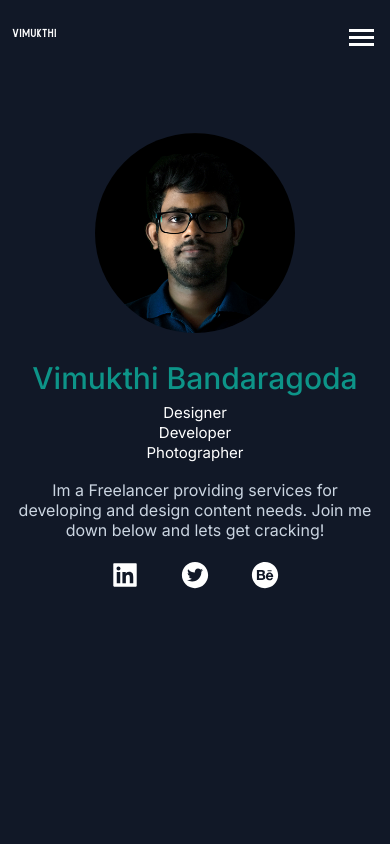
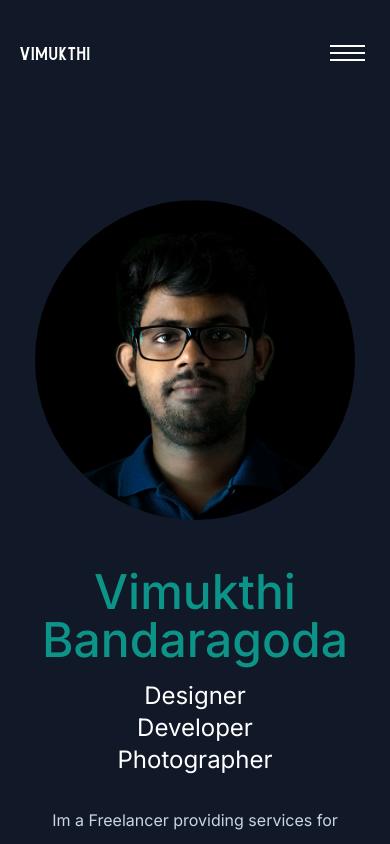
Before and after one commit to vbandaragoda/vimukthi-port-next, a Next.js app: page / in a window 390 px wide. Shown: the top 844 px of the page. Built offline with nearby package versions, Linux system fonts and the light colour scheme.

Commit message:
mobile nav changes

```diff
--- a/components/navbar.css
+++ b/components/navbar.css
@@ -3,12 +3,6 @@
 *::before {
   margin: 0;
   box-sizing: border-box;
-}
-html {
-  font-size: 62.5%;
-}
-body {
-  font-size: 1.6rem;
 }
 li {
   list-style: none;
@@ -39,9 +33,9 @@ a {
   display: none;
 }
 .nav__toggler div {
-  width: 2.5rem;
-  height: 0.3rem;
-  margin: 0.4rem;
+  width: 35px;
+  height: 2px;
+  margin: 5px;
   background: #fff;
   transition: 0.3s ease-in;
 }
@@ -55,7 +49,7 @@ a {
     position: fixed;
     top: 0vh;
     right: 0;
-    height: 93vh;
+    height: 100vh;
     width: 100vw;
     background: #111827;
     flex-direction: column;
```
